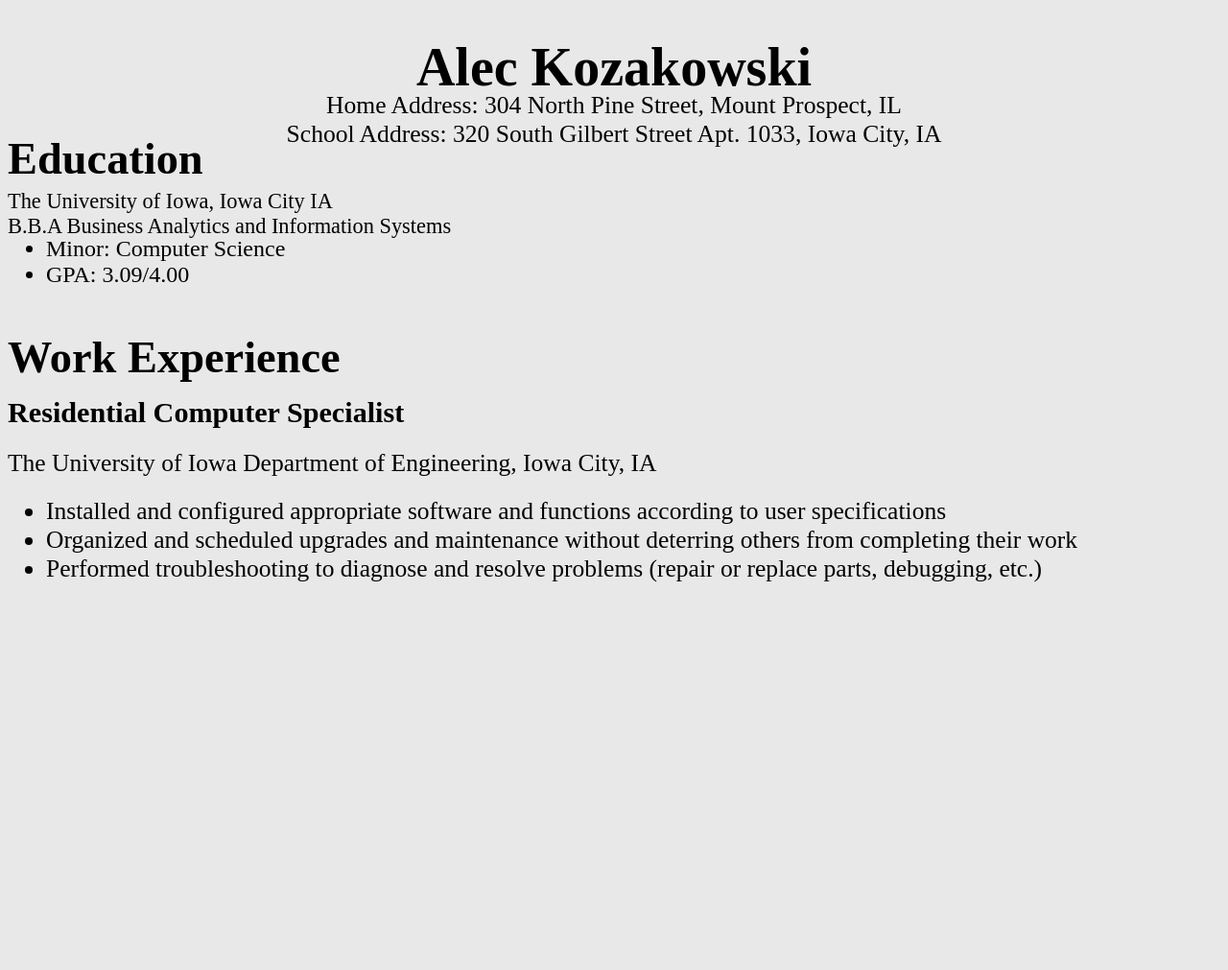
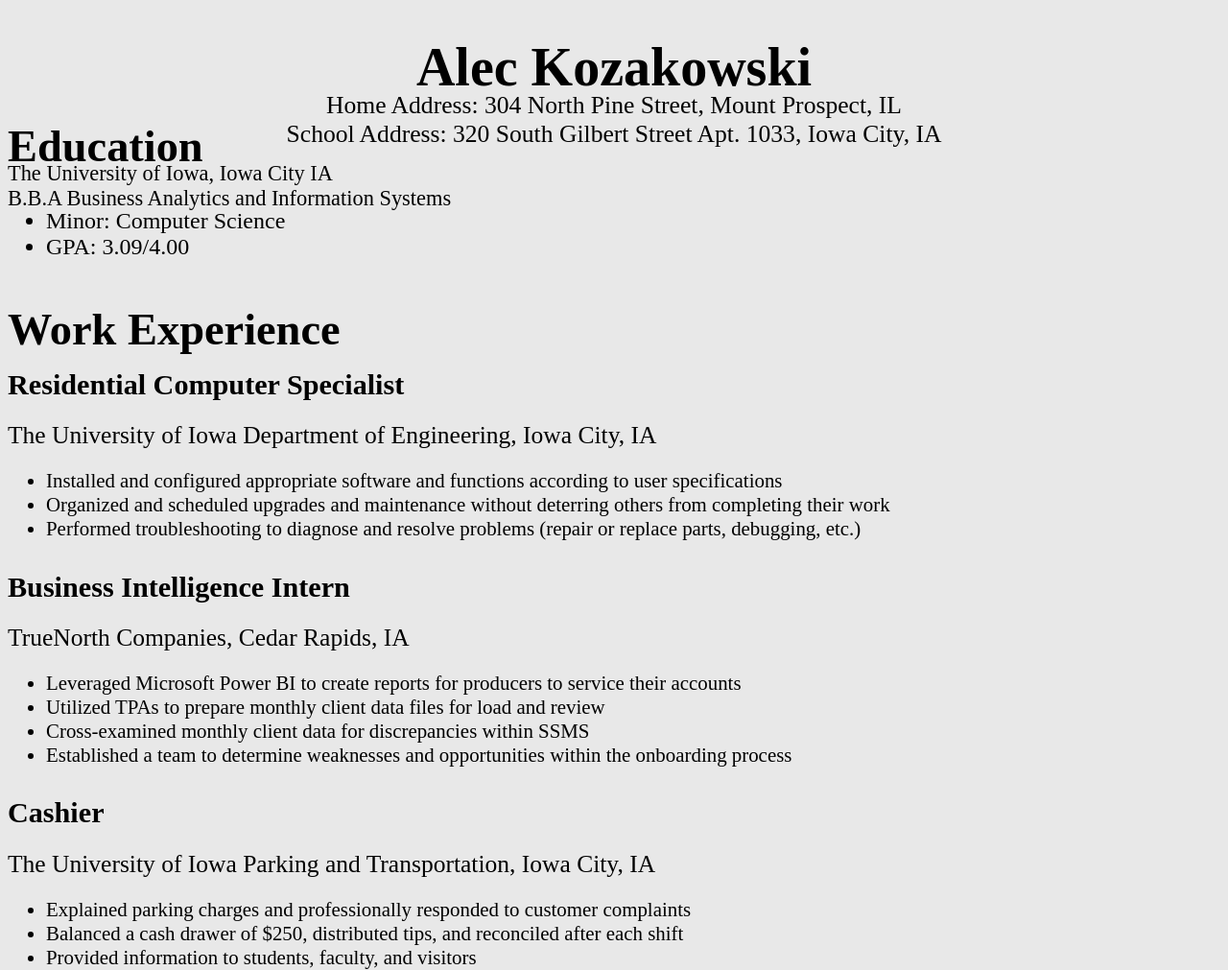
Before and after one commit to Al-oza/HW2, a plain HTML site: page resume.html in a window 1280 px wide. Shown: the whole page at 96% size. Before the commit the page ends 800 px from the top, so only its background shows below. Drawn offline with Linux system fonts and the light colour scheme.

Commit message:
Added more work experience to Resume

```diff
--- a/resume.html
+++ b/resume.html
@@ -27,6 +27,7 @@
 	</ul>
 
 	<h3> Work Experience <h3>
+
 	<p class="leftsideTitle">Residential Computer Specialist</p>
 	<p class="leftsideInfo1">The University of Iowa Department of Engineering, Iowa City, IA</p>
 	<ul class="second">
@@ -35,6 +36,22 @@
 		<li>Performed troubleshooting to diagnose and resolve problems (repair or replace parts, debugging, etc.)</li>
 	</ul>
 
+	<p class="leftsideTitle">Business Intelligence Intern</p>
+	<p class="leftsideInfo1">TrueNorth Companies, Cedar Rapids, IA</p>
+	<ul class="second">
+		<li>Leveraged Microsoft Power BI to create reports for producers to service their accounts </li>
+		<li>Utilized TPAs to prepare monthly client data files for load and review </li>
+		<li>Cross-examined monthly client data for discrepancies within SSMS </li>
+		<li>Established a team to determine weaknesses and opportunities within the onboarding process </li>
+	</ul>
+
+	<p class="leftsideTitle">Cashier</p>
+	<p class="leftsideInfo1">The University of Iowa Parking and Transportation, Iowa City, IA </p>
+	<ul class="second">
+		<li>Explained parking charges and professionally responded to customer complaints  </li>
+		<li>Balanced a cash drawer of $250, distributed tips, and reconciled after each shift </li>
+		<li>Provided information to students, faculty, and visitors </li>
+	</ul>
 </body>
 
 </html>
--- a/resumePage.css
+++ b/resumePage.css
@@ -10,6 +10,7 @@
 h2{color:black;
 	text-align: left;
 	font: bold 290% Times New Roman;
+	margin: 0 auto;
 	height: 20px;
 }
 h3{color:black;
@@ -44,5 +45,5 @@
 }
 ul.first{font: 150% Times New Roman;
 }
-ul.second{font: 55% Times New Roman;
+ul.second{font: 45% Times New Roman;
 }
```
